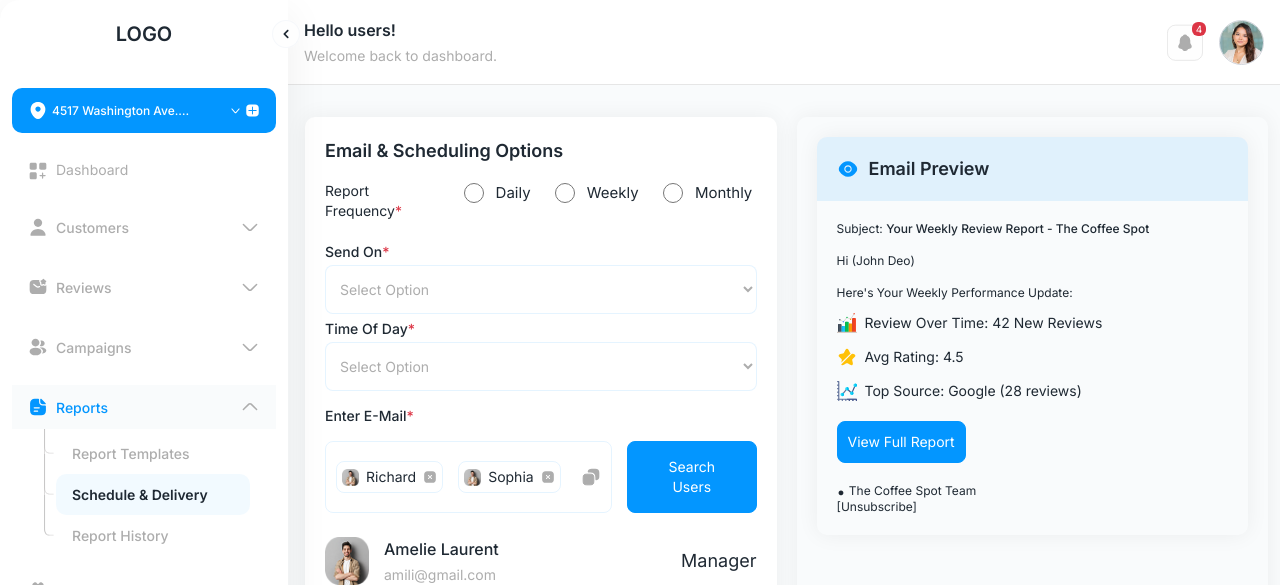
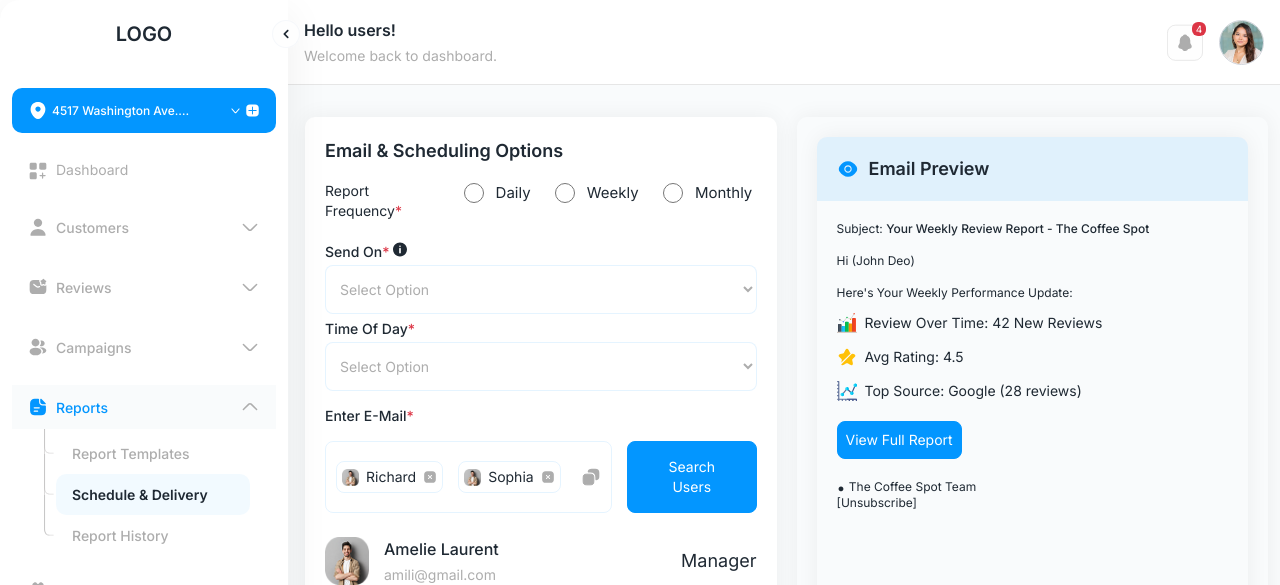
Before and after one commit to sumithub/rs-web-develop, a Next.js app: page /schedule-delivery in a window 1280 px wide. Shown: the top 585 px of the page. Built offline with nearby package versions, Linux system fonts and the light colour scheme.

Commit message:
UI fixes

```diff
--- a/src/app/globals.css
+++ b/src/app/globals.css
@@ -282,7 +282,6 @@ td {
   background-color: white;
 }
 
-
 .slick-list,
 .slick-track,
 .slick-slide,
--- a/src/app/report-history/page.js
+++ b/src/app/report-history/page.js
@@ -98,7 +98,7 @@ export default function ReportHistory() {
                     />
                     <CustomSelectBox
                         defaultOption="Status"
-                        class_='mt-0! w-24!'
+                        class_='mt-0! w-32!'
                         value={filterBy}
                         onChange={(e) => {
                             setFilterBy(e.target.value)
@@ -111,7 +111,7 @@ export default function ReportHistory() {
 
                     <CustomSelectBox
                         defaultOption="Report Type"
-                        class_='mt-0! w-32!'
+                        class_='mt-0! w-40!'
                         value={filterBy}
                         onChange={(e) => {
                             setFilterBy(e.target.value)
@@ -123,7 +123,7 @@ export default function ReportHistory() {
 
                     <CustomSelectBox
                         defaultOption="Client"
-                        class_='mt-0! w-28!'
+                        class_='mt-0! w-32!'
                         value={filterBy}
                         onChange={(e) => {
                             setFilterBy(e.target.value)
@@ -141,21 +141,21 @@ export default function ReportHistory() {
                         {ReportHistory.map((e, i) =>
                             <div key={i} className='border border-border2 gap-[15px] rounded-[10px] p-[15px]'>
                                 <h2 className='text-base font-semibold'>{e.title}</h2>
-                                <div className='flex justify-between items-center pt-[15px]'>
+                                <div className='flex justify-between items-center pt-2'>
                                     <h2 className='text-text3 text-sm font-medium'>Report Date</h2>
                                     <h2 className='text-sm font-medium'>{formatDate(e.date)}</h2>
                                 </div>
-                                <div className='flex justify-between items-center pt-[15px]'>
+                                <div className='flex justify-between items-center pt-2'>
                                     <h2 className='text-text3 text-sm font-medium'>Report Type</h2>
                                     <h2 className='text-sm font-medium'>{e.type}</h2>
                                 </div>
-                                <div className='flex justify-between items-center pt-[15px]'>
+                                <div className='flex justify-between items-center pt-2'>
                                     <h2 className='text-text3 text-sm font-medium'>Sent To</h2>
                                     <h2 className='text-sm font-medium flex justify-end items-center gap-2'>{e.sent}
                                         <span><Image unoptimized={true} src="/images/info.svg" alt='info' width={16} height={16} /></span>
                                     </h2>
                                 </div>
-                                <div className='flex justify-between items-center pt-[15px]'>
+                                <div className='flex justify-between items-center pt-2'>
                                     <h2 className='text-text3 text-sm font-medium'>Status</h2>
                                     <Status status={e.status} />
                                 </div>
--- a/src/app/schedule-delivery/page.js
+++ b/src/app/schedule-delivery/page.js
@@ -86,6 +86,7 @@ export default function ScheduleDelivery() {
                         <SelectForm
                             defaultOption="Select option"
                             label="send on"
+                            infoIcon="/images/url.svg"
                             labelClass="inline-block mb-0!"
                             isRequired={true}
                             formProps={{ ...register("select", { required: true }) }}
@@ -186,7 +187,7 @@ export default function ScheduleDelivery() {
             </div>
 
             <div className='shadow-[0px_0px_22px_0px_#0000000F] rounded-[10px] p-5'>
-                <div className='shadow-[0px_0px_22px_0px_#0000000F] rounded-[10px]'>
+                <div className='shadow-[0px_0px_22px_0px_#0000000F] rounded-[10px] min-h-[100vh]'>
                     <div className='bg-primary/10 px-5 py-[18px] flex gap-2.5 rounded-t-[10px]'>
                         <Image unoptimized={true} src="/images/eye1.svg" alt='eye1' width={22} height={22} />
                         <h2 className='text-lg font-semibold'>Email Preview</h2>
@@ -215,7 +216,7 @@ export default function ScheduleDelivery() {
                             </div>
                         </div>
 
-                        <SecondaryButton title="View Full Report" type='button' class_='text-sm! w-auto! px-2.5! py-2.5! font-normal! my-5!' />
+                        <SecondaryButton title="View Full Report" type='button' class_='text-sm! w-auto! font-normal! my-5!' />
                         <div className='text-sm capitalize'>
                             <div className='text-xs'><span className="font-black text-2xl leading-0">.</span> The coffee Spot Team</div>
                             <div className='text-xs'>[Unsubscribe]</div>
@@ -224,6 +225,5 @@ export default function ScheduleDelivery() {
                 </div>
             </div>
         </div>
-
     </AdminLayout>
 }
--- a/src/components/Models/reports/SendTestEmail.js
+++ b/src/components/Models/reports/SendTestEmail.js
@@ -8,7 +8,7 @@ import CancelButton from "../../common/CancelButton"
 
 export default function SendTestEmail({ onClose }) {
     const [openUser, setOpenUser] = useState(false)
-    return <Model onClose={onClose} title="Send Test Email" modalClass="w-1/2!">
+    return <Model onClose={onClose} title="Send Test Email" modalClass="w-[40%]!">
 
         {openUser &&
             <UsersList
@@ -116,7 +116,7 @@ export default function SendTestEmail({ onClose }) {
                         </div>
                     </div>
 
-                    <SecondaryButton title="View Full Report" type='button' class_='text-sm! w-auto! px-2.5! py-2.5! font-normal! my-5!' />
+                    <SecondaryButton title="View Full Report" type='button' class_='text-sm! w-auto! font-normal! my-5!' />
                     <div className='text-sm capitalize'>
                         <div className='text-xs'><span className="font-black text-2xl leading-0">.</span> The coffee Spot Team</div>
                         <div className='text-xs'>[Unsubscribe]</div>
--- a/src/components/Models/reports/UsersList.js
+++ b/src/components/Models/reports/UsersList.js
@@ -42,9 +42,9 @@ export default function UsersList({ onClose }) {
             setLoading(false)
         }
     }
-    return <Model onClose={onClose} title="Users List">
+    return <Model onClose={onClose} title="Users List" modalClass="w-[60%]!">
 
-        <div className='flex gap-3 items-center w-full'>
+        <div className='flex gap-4 items-center w-full'>
             <Search
                 mainClass='w-[35%]!'
                 placeholder="Search by name, email, role."
@@ -97,7 +97,7 @@ export default function UsersList({ onClose }) {
             <SecondaryButton title="Add Selected" onClick={onClose} class_="text-xs! font-normal! py-2.5! px-2.5" />
         </div>
 
-        <div className='table-class'>
+        <div className='w-full border border-border-color overflow-hidden rounded-tr-[20px] rounded-tl-[20px]'>
             {loading ? <Loading /> : (list?.length > 0 ? <table className='w-full'>
                 <thead>
                     <tr>
@@ -124,7 +124,7 @@ export default function UsersList({ onClose }) {
                     </tr>
                 </thead>
                 <tbody>
-                    {list?.map((e, index) => <tr key={index}>
+                    {list?.map((e, index) => <tr key={index}  className={`${index === list.length - 1 ? '' : 'border-b'}`}>
                         <td>
                             <div className="flex items-start gap-2">
                                 <Checkbox
@@ -143,10 +143,10 @@ export default function UsersList({ onClose }) {
                     )}
                 </tbody>
             </table> : <div className='text-center text-2xl text-danger mx-auto h-20'>No Data</div>)}
-            {list?.length > 0 && <div>
+
+        </div>
+ {list?.length > 0 && <div>
                 <PaginationDemo />
             </div>}
-        </div>
-
     </Model>
 }
--- a/src/components/form/SelectForm.js
+++ b/src/components/form/SelectForm.js
@@ -1,5 +1,8 @@
 "use client"
-export default function SelectForm({ isRequired, label, children, formProps, errors, disabled, onChange, defaultOption, clearErrors, selectClass_, class_, labelClass }
+
+import Image from "next/image"
+
+export default function SelectForm({infoIcon, isRequired, label, children, formProps, errors, disabled, onChange, defaultOption, clearErrors, selectClass_, class_, labelClass }
 ) {
     let error = ""
     if (errors)
@@ -8,7 +11,15 @@ export default function SelectForm({ isRequired, label, children, formProps, err
         error = errors[formProps?.name]?.message
     }
     return (<div className={`mt-4 text-lg relative ${class_}`}>
-        {label && <label className={`text-sm font-medium text-secondary mb-1 block capitalize  ${labelClass}`}>{label}{isRequired ? <span className="text-danger">*</span> : <span className="text-neutral-400"> (Optional)</span>}</label>}
+
+        {label && <label className={`text-sm flex items-start gap-2 font-medium text-secondary mb-1 block capitalize ${labelClass}`}>{label}{isRequired ? <span className="text-danger">*</span> : <span className="text-neutral-400"> (Optional)</span>} {infoIcon && <button type="button"> <Image
+                                  unoptimized={true}
+                                  src={infoIcon}
+                                  alt="info"
+                                  width={14}
+                                  height={14}
+                              /></button>}</label>}
+
         <div className="relative">
             <select className={`border border-primary/10 rounded-lg py-[8.5px] px-[2px] capitalize w-full focus-visible:outline-none text-[13px] text-text3 ${selectClass_}`}
                 {...formProps} disabled={disabled}
--- a/src/utils/editorHelper.js
+++ b/src/utils/editorHelper.js
@@ -1176,8 +1176,6 @@ export const MenuBar = ({ disable }) => {
             </svg>
         </button>
 
-
-
         {/* Alignment Buttons */}
         <button
             type="button"
```
